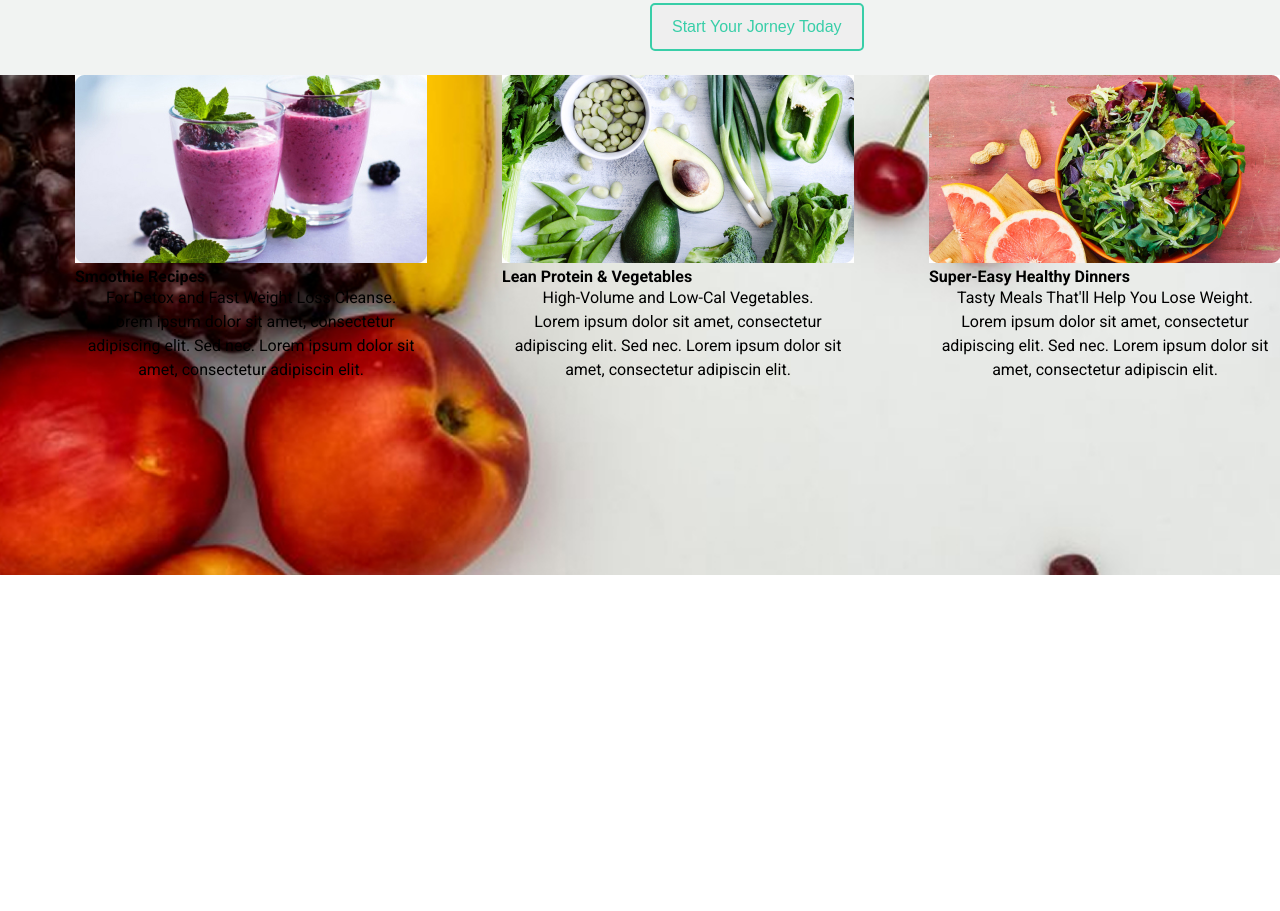
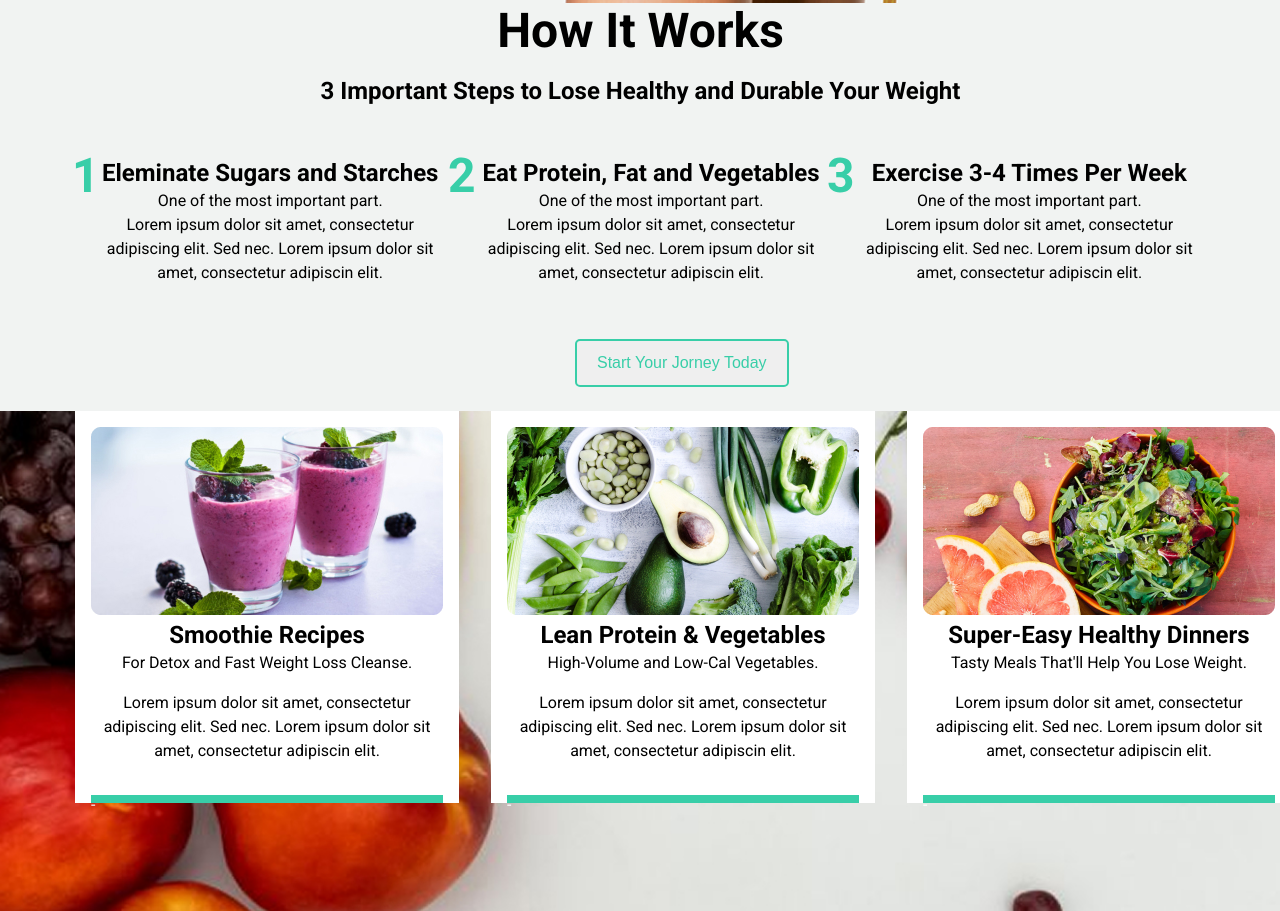
Before and after one commit to black-cat23/DZ-18, a plain HTML site: page index.html in a window 1280 px wide. Shown: the part 1327-2238 px from the top of the page. Before the commit the page ends 1902 px from the top, so only its background shows below. Drawn offline with Linux system fonts and the light colour scheme.

Commit message:
section work

```diff
--- a/index.html
+++ b/index.html
@@ -11,7 +11,7 @@
 <body class="body">
     <header>
         <section class="logo">
-            <div class="logo_container">
+            <div class="logo_container container">
                 <img src="img/logo (2).png" alt="">
                 <div class="logo_container--content">
                     <img src="img/twitter 1.png" alt="">
@@ -22,7 +22,7 @@
             </div>
         </section>
         <section class="links">
-            <div class="links_container--contancts">
+            <div class="links_container--contancts container">
                 <nav class="links_nav">
                     <ul class="links_nav--list">
                         <li><a class="links_container--nav--link" href="">Home</a></li>
@@ -48,8 +48,8 @@
     </header>
     <main class="main">
         <section class="shape">
-            <div class="hero_container">
-                <div class="hero_container--shape">
+            <div class="hero_container container">
+                <div class="hero_container--shape container">
 
                     <div class="hero_container--shape--title">
                         <h1 class="hero_container--shape--title--h1">Get In Shape Faster</h1>
@@ -70,7 +70,7 @@
             </div>
         </section>
         <section class="works">
-            <div class="works_container">
+            <div class="works_container container">
                 <h1 class="hero_container--shape--title--h1">How It Works</h1>
                 <h3 class="works_container--text">3 Important Steps to Lose Healthy and Durable Your Weight</h3>
                 <ol class="works_container--list1">
@@ -117,23 +117,29 @@
                 <li class="background_card">
                     <img src="img/Mask Group.jpg" alt="">
                     <h4 class="background_card--title">Smoothie Recipes</h4>
-                    <p class="hero_container--shape--title--text">For Detox and Fast Weight Loss Cleanse.</p>
-                    <p class="hero_container--shape--title--text">Lorem ipsum dolor sit amet, consectetur adipiscing elit. Sed nec.
+                    <p class="hero_container--shape--title--text text">For Detox and Fast Weight Loss Cleanse.</p>
+                    <p class="hero_container--shape--title--text text1">Lorem ipsum dolor sit amet, consectetur adipiscing
+                        elit. Sed nec.
                         Lorem ipsum dolor sit amet, consectetur adipiscin elit.</p>
+                        <div class="green"><p>-</p></div>
                 </li>
                 <li class="background_card">
                     <img src="img/Mask Group (1).jpg" alt="">
                     <h4 class="background_card--title">Lean Protein & Vegetables</h4>
-                    <p class="hero_container--shape--title--text">High-Volume and Low-Cal Vegetables.</p>
-                    <p class="hero_container--shape--title--text">Lorem ipsum dolor sit amet, consectetur adipiscing elit. Sed nec.
+                    <p class="hero_container--shape--title--text text">High-Volume and Low-Cal Vegetables.</p>
+                    <p class="hero_container--shape--title--text text1">Lorem ipsum dolor sit amet, consectetur adipiscing
+                        elit. Sed nec.
                         Lorem ipsum dolor sit amet, consectetur adipiscin elit.</p>
+                    <div class="green"><p>-</p></div>
                 </li class="background_card">
                 <li class="background_card">
                     <img src="img/Mask Group (2).jpg" alt="">
                     <h4 class="background_card--title">Super-Easy Healthy Dinners</h4>
-                    <p class="hero_container--shape--title--text">Tasty Meals That'll Help You Lose Weight.</p>
-                    <p class="hero_container--shape--title--text">Lorem ipsum dolor sit amet, consectetur adipiscing elit. Sed nec.
+                    <p class="hero_container--shape--title--text text">Tasty Meals That'll Help You Lose Weight.</p>
+                    <p class="hero_container--shape--title--text text1">Lorem ipsum dolor sit amet, consectetur adipiscing
+                        elit. Sed nec.
                         Lorem ipsum dolor sit amet, consectetur adipiscin elit.</p>
+                    <div class="green"><p>-</p></div>
 
                 </li>
             </ul>
--- a/style.css
+++ b/style.css
@@ -8,6 +8,12 @@
 
     .body{
         font-family: Roboto;
+    }
+
+    .container{
+        max-width: 1208px;
+        padding-left: 75px;
+        padding-right: 74px;
     }
 
     .logo{
@@ -199,12 +205,13 @@
 
         color: #38CEA8;
         cursor: pointer;
-        margin-left: 650px;
+        margin-left: 500px;
       }
 
       .background_list{
         list-style-type: none;
         width: 100%;
+        max-width: 1208px;
         height: 500px;
         background-image: url('img/big-preview\ 1.jpg');
         background-size: cover;
@@ -212,10 +219,39 @@
         background-repeat: no-repeat;
         display: flex;
         padding-left: 75px;
+        gap: 32px;
       }
 
       .background_card{
-        max-width: 384px;
+        max-width: 352px;
         padding-right: 75px;
+        background-color: white;
+        padding: 16px 16px 16px 16px;
+        margin: 0px 0px 108px 0px;
 
       }
+
+      .background_card--title{
+        font-family: Roboto;
+        font-size: 24px;
+        line-height: 32px;
+        letter-spacing: 0%;
+        text-align: center;
+
+
+      }
+
+      .text{
+        margin-bottom: 16px;
+      }
+
+      .green{
+        background-color: #38CEA8;
+        max-height: 8px;
+        max-width: 384px;
+        color: white;
+      }
+
+      .text1{
+        margin-bottom: 32px;
+      }
```
